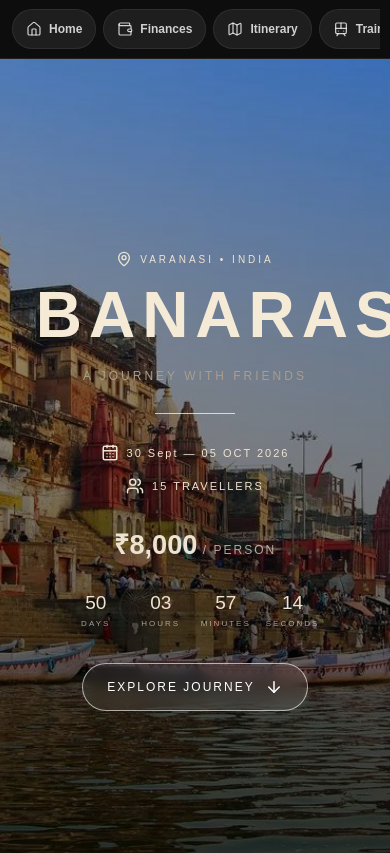
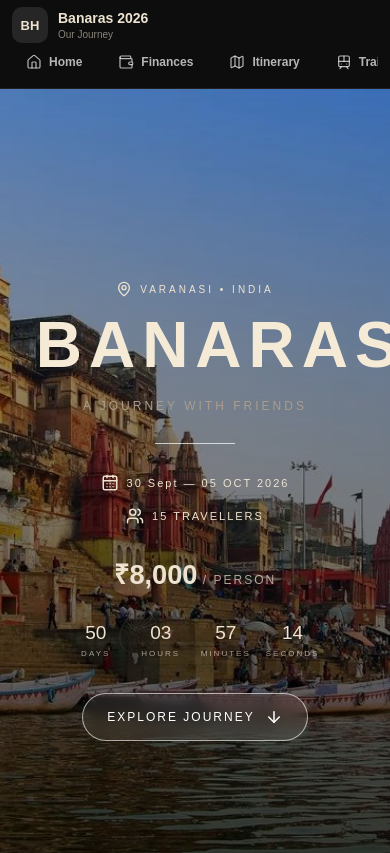
Before and after one commit to hardik1717/banaras-trip-2026, a React (Vite) app: page / in a window 390 px wide. Shown: the top 853 px of the page. Built offline with nearby package versions, Linux system fonts and the light colour scheme.

Commit message:
CSS fixed

```diff
--- a/src/index.css
+++ b/src/index.css
@@ -2374,54 +2374,36 @@ button:hover {
   transform: scale(0.96);
 }
 
-
 /* =========================================
    MOBILE NAVIGATION
 ========================================= */
 
 @media (max-width: 768px) {
-
-  .top-navigation {
-    position: sticky;
-    top: 0;
-
+  .navigation-inner {
     width: 100%;
-  }
-
-  .navigation-inner {
-    min-height: 58px;
-
-    padding: 7px 10px;
+    box-sizing: border-box;
+    padding: 7px 12px;
+    margin: 0;
+
+    display: block;
+    overflow: hidden;
+  }
+
+  .navigation-tabs {
+    width: 100%;
+    box-sizing: border-box;
 
     display: flex;
     align-items: center;
-
-    gap: 10px;
-
-    overflow: hidden;
-  }
-
-  /* Hide logo on mobile to give tabs more room */
-
-  .navigation-logo {
-    display: none;
-  }
-
-  .navigation-tabs {
-    width: 100%;
-
-    display: flex;
-    align-items: center;
-
-    gap: 7px;
+    gap: 8px;
 
     overflow-x: auto;
     overflow-y: hidden;
 
-    padding: 1px 2px;
+    padding: 0;
+    margin: 0;
 
     scrollbar-width: none;
-
     -webkit-overflow-scrolling: touch;
   }
 
@@ -2431,23 +2413,9 @@ button:hover {
 
   .navigation-tabs button {
     flex: 0 0 auto;
-
-    min-height: 40px;
-
-    padding: 8px 13px;
-
-    border-radius: 999px;
-
-    background: rgba(255, 255, 255, 0.07);
-
-    border: 1px solid rgba(255, 255, 255, 0.07);
-
-    color: rgba(255, 255, 255, 0.8);
-
-    font-size: 12px;
-
     white-space: nowrap;
   }
+}
 
   .navigation-tabs button:hover,
   .navigation-tabs button:focus {
@@ -2463,7 +2431,7 @@ button:hover {
     scroll-behavior: smooth;
     scroll-padding-top: 70px;
   }
-}
+
 
 /* ========================================
    CINEMATIC ROUTE
```
